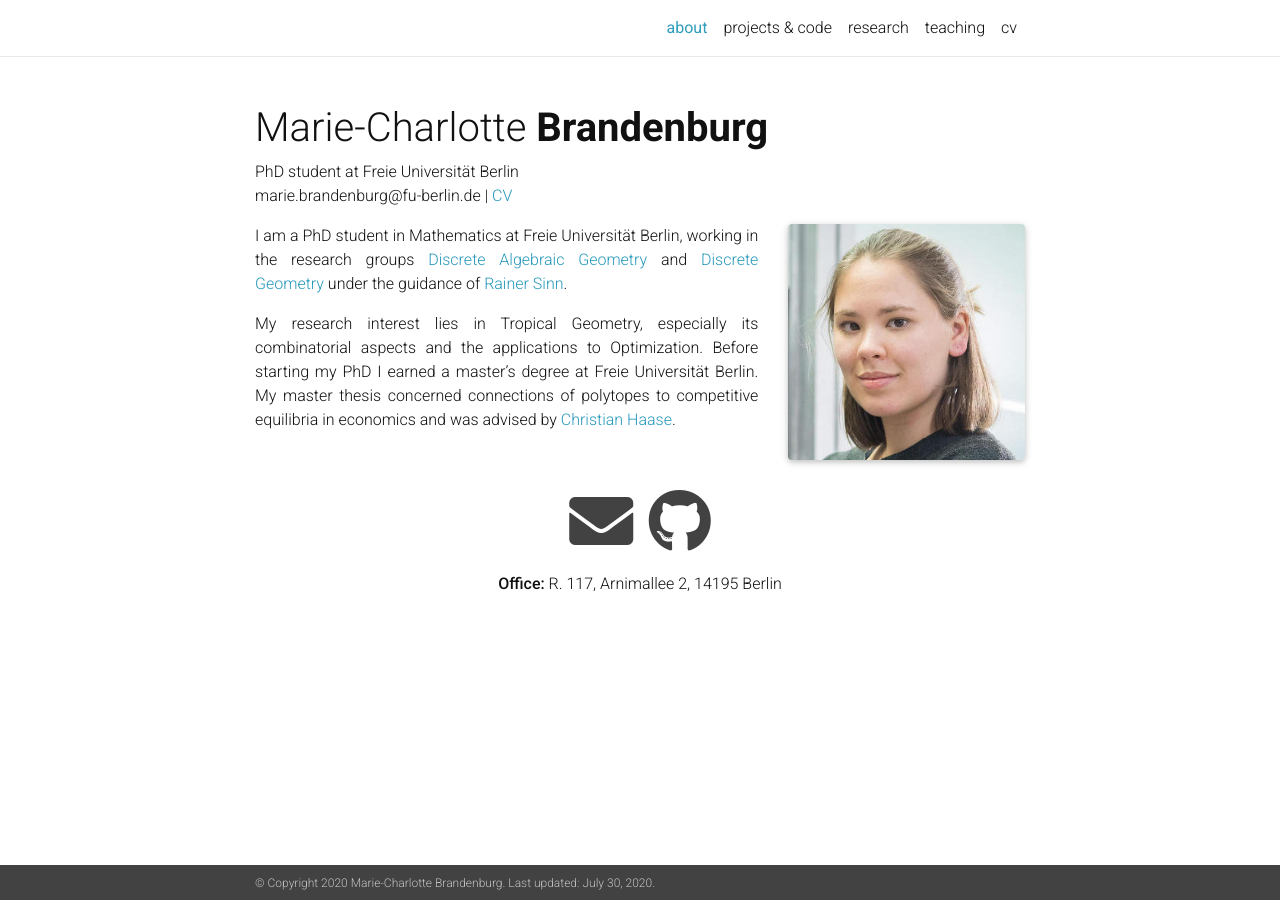
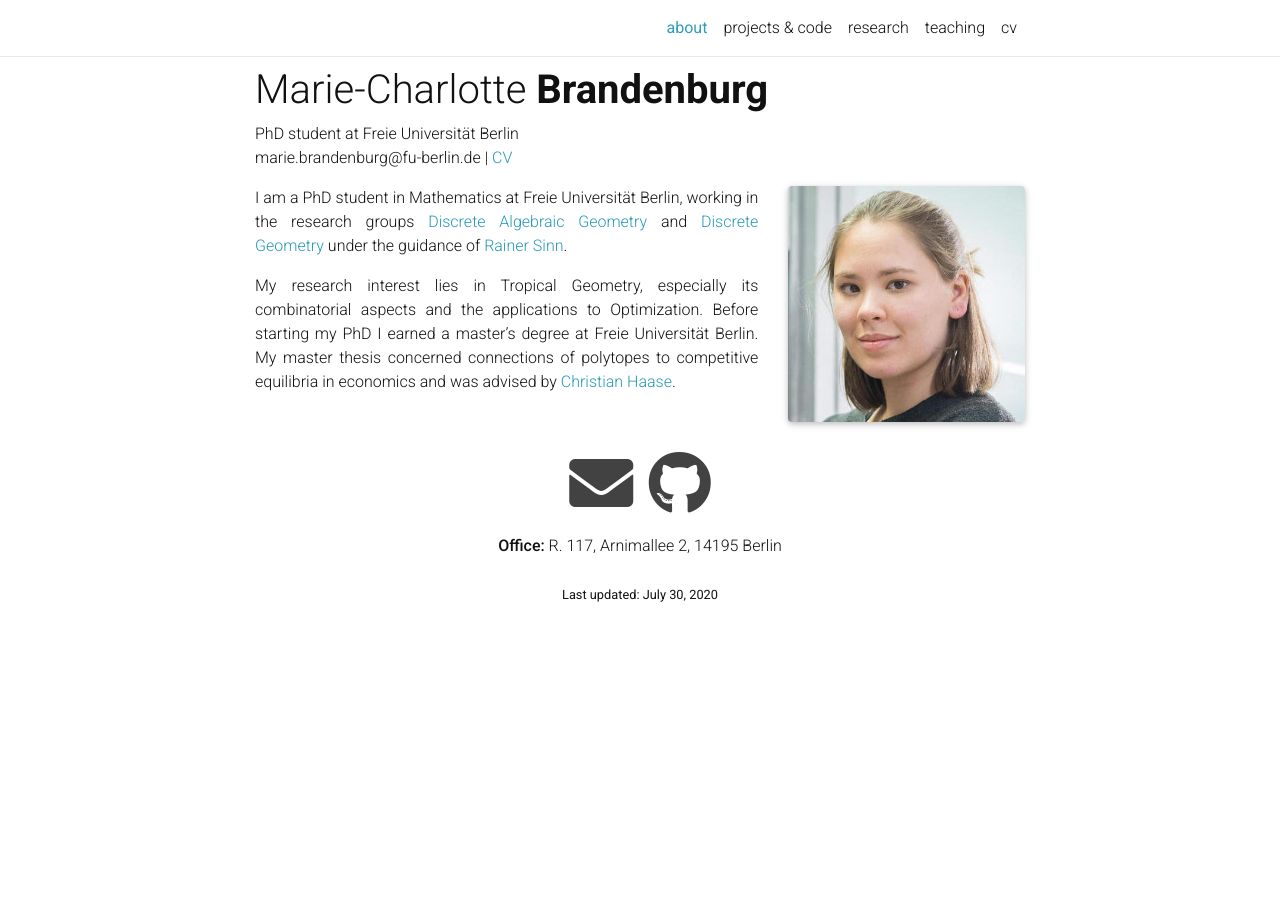
Before and after one commit to mariebrandenburg/mariebrandenburg.github.io, a Jekyll site: the page built from _pages/about.md, in a window 1280 px wide. Built offline with Jekyll 4.4.1, drawn with Linux system fonts in a browser that asks for light colours; nearby versions of some CDN libraries; a style sheet for code colours, icons or effects is not loaded.

Commit message:
remove whitespace

```diff
--- a/_config.yml
+++ b/_config.yml
@@ -16,7 +16,7 @@
 # -----------------------------------------------------------------------------
 
 navbar_fixed: true
-footer_fixed: true
+footer_fixed: false
 # TODO: add layout settings (single page vs. multi-page)
 
 # -----------------------------------------------------------------------------
--- a/_includes/header.html
+++ b/_includes/header.html
@@ -5,7 +5,7 @@
     <div class="container">
       {% if page.title != "about" %}
         {% assign name = site.title | split: ' ' %}
-        <a class="navbar-brand title font-weight-lighter" href="{{ site.baseurl | prepend: site.url }}/"><span class="font-weight-bold">{{ name | first }}</span> {{ name | last }}</a>
+        <a class="navbar-brand title font-weight-lighter" href="{{ site.baseurl | prepend: site.url }}/">{{ name | first }} <span class="font-weight-bold">{{ name | last }}</span></a>
       {% elsif site.show_social_icons %}
         <!-- Social Icons -->
         <div class="row ml-1 ml-sm-0">
--- a/_layouts/about.html
+++ b/_layouts/about.html
@@ -36,6 +36,9 @@
     {% if page.profile.address %}
     <div class="address">
       {{ page.profile.address }}
+      {% if site.last_updated %}
+      <br><br><small>Last updated: {{ "now" | date: '%B %d, %Y' }}</small>
+      {% endif %}
     </div>
     {% endif %}
   </article>
--- a/_layouts/default.html
+++ b/_layouts/default.html
@@ -13,13 +13,9 @@
 
     <!-- Content -->
 
-    <div class="container mt-5">
+    <div class="container">
       {{ content }}
     </div>
-
-    <!-- Footer -->
-
-    {% include footer.html %}
 
   </body>
 
--- a/_sass/_layout.scss
+++ b/_sass/_layout.scss
@@ -9,7 +9,7 @@
 
  body.fixed-top-nav {
    // Add some padding for the nav-bar.
-   padding-top: 56px;
+   padding-top: 66px;
  }
 
  body.sticky-bottom-footer {
```
